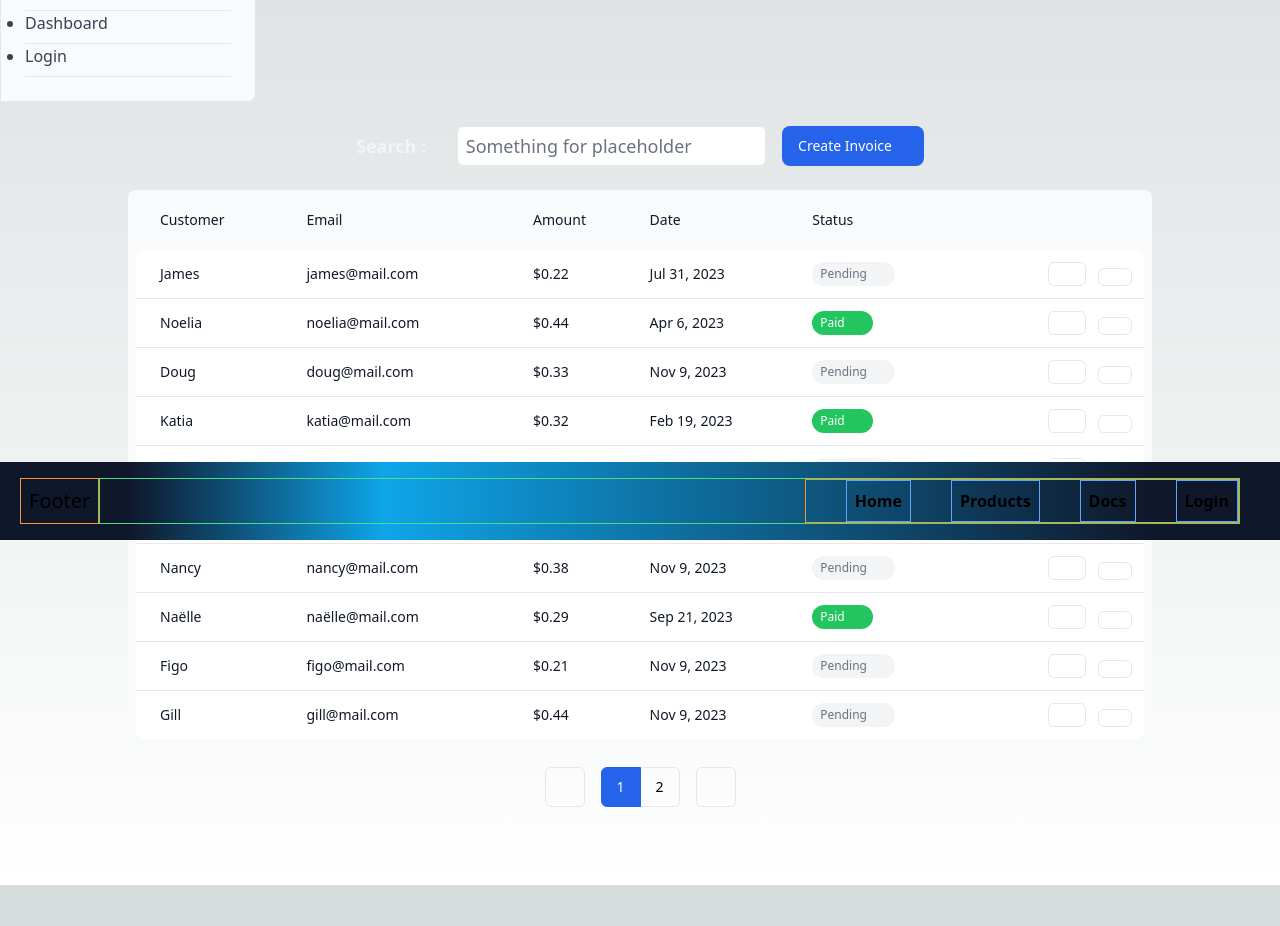
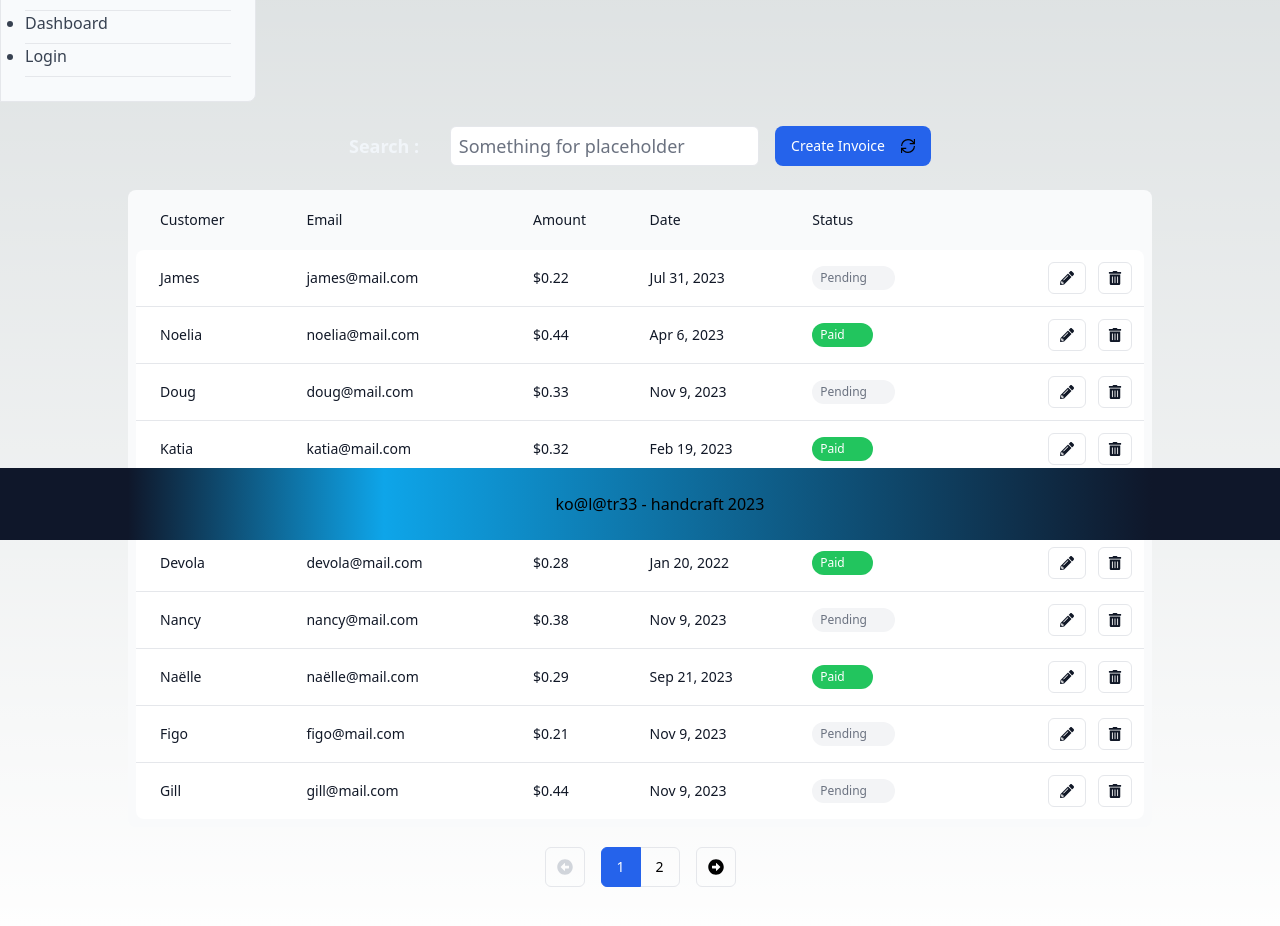
Before and after one commit to TLRKiliann/nextjs14-vishwas, a Next.js app in the folder my-app/: page /dashboard/invoices in a window 1280 px wide. Shown: the part 260-1186 px from the top of the page. Before the commit the page ends 1145 px from the top, so only its background shows below. Built offline with nearby package versions, Linux system fonts and the light colour scheme.

Commit message:
logo added and some changes

```diff
--- a/my-app/app/docs/[[...slug]]/page.tsx
+++ b/my-app/app/docs/[[...slug]]/page.tsx
@@ -2,6 +2,7 @@ import React from 'react';
 import Link from 'next/link';
 import { notFound } from 'next/navigation';
 import type { Metadata } from "next";
+import { BsInfoCircle } from "react-icons/bs";
 
 export const metadata: Metadata = {
     title: {
@@ -53,7 +54,7 @@ const Docs = ({ params }: { params: { slug: string[] } }) => {
                     className="text-slate-200 hover:text-blue-400"
                     replace
                 >
-                    Info
+                    <h2 className='flex flex-row align-center font-bold'>Info &nbsp;<BsInfoCircle /></h2>
                 </Link>
             </p>
 
--- a/my-app/app/docs/info/page.tsx
+++ b/my-app/app/docs/info/page.tsx
@@ -2,6 +2,7 @@
 
 import React from 'react'
 import { useRouter } from 'next/navigation';
+import { BsInfoCircle } from "react-icons/bs";
 
 export default function Info() {
 
@@ -15,7 +16,7 @@ export default function Info() {
     }
   return (
     <div className='min-h-screen'>
-        <h2>Info</h2>
+        <h2 className='flex flex-row align-center text-xl font-bold m-4'>Info &nbsp;<BsInfoCircle /></h2>
         <button
           type="button"
           onClick={handleClick}
--- a/my-app/app/ui/footer.tsx
+++ b/my-app/app/ui/footer.tsx
@@ -3,33 +3,15 @@ import Link from 'next/link'
 export default function Footer() {
     return (
         <>
-            <footer className="sticky flex bottom-0 left-0 w-full
+            <footer className="sticky flex align-center justify-center bottom-0 left-0 w-full
                 bg-gradient-to-r from-slate-900 from-10% via-sky-500 via-30% to-slate-900 to-90%
                 py-4"
             >
 
-                <h1 className="flex items-center text-xl ml-5 border border-orange-400 p-2">Footer</h1>
+                <Link href="/docs/info" className='ml-10 p-2 hover:text-blue-400'>
+                    ko@l@tr33 - handcraft 2023
+                </Link>
 
-                <nav className='w-full flex justify-end mr-10 border border-green-400'>
-                    <ul className='flex font-bold border border-orange-400'>
-
-                        <Link href="/" className='m-auto ml-10 border border-blue-400 p-2'>Home</Link>
-
-
-                        <Link href="/products" className='ml-10 border border-blue-400 p-2 hover:text-slate-400'>
-                            Products
-                        </Link>
-
-                        <Link href="/docs" className='ml-10 border border-blue-400 p-2 hover:text-slate-400'>
-                            Docs
-                        </Link>
-
-                        <Link href="/login" className='ml-10 border border-blue-400 p-2 hover:text-slate-400'>
-                            Login
-                        </Link>
-
-                    </ul>
-                </nav>
             </footer>
         </>
     )
--- a/my-app/app/ui/invoices/buttons.tsx
+++ b/my-app/app/ui/invoices/buttons.tsx
@@ -1,5 +1,8 @@
 import Link from 'next/link';
 //import { deleteInvoice } from '@/app/lib/actions';
+import { FaTrashAlt } from "react-icons/fa";
+import { FaPencilAlt } from "react-icons/fa";
+import { GrUpdate } from "react-icons/gr";
 
 export function CreateInvoice() {
     return (
@@ -10,7 +13,7 @@ export function CreateInvoice() {
           focus-visible:outline-2 focus-visible:outline-offset-2 focus-visible:outline-blue-600"
       >
         <span className="hidden md:block">Create Invoice</span>{' '}
-        <div className="h-5 md:ml-4" />
+        <GrUpdate className="h-5 md:ml-4" />
       </Link>
     );
 }
@@ -21,7 +24,7 @@ export function UpdateInvoice({ id }: { id: string }) {
       href={`/dashboard/invoices/${id}/edit`}
       className="rounded-md border p-2 hover:bg-gray-100"
     >
-      <div className="w-5" />
+      <FaPencilAlt className="w-5" />
     </Link>
   );
 }
@@ -35,7 +38,7 @@ export function DeleteInvoice({ id }: { id: string }) {
 
       <button className="rounded-md border p-2 hover:bg-gray-100">
         <span className="sr-only">Delete</span>
-        <div className="w-4" />
+        <FaTrashAlt className="w-4" />
       </button>
 
     </form>
--- a/my-app/app/ui/invoices/pagination.tsx
+++ b/my-app/app/ui/invoices/pagination.tsx
@@ -5,6 +5,8 @@ import clsx from 'clsx';
 import Link from 'next/link';
 import { generatePagination } from '@/app/lib/utils';
 import { usePathname, useSearchParams } from 'next/navigation';
+import { FaArrowAltCircleLeft } from "react-icons/fa";
+import { FaArrowAltCircleRight } from "react-icons/fa";
 
 export default function Pagination({ totalPages }: { totalPages: number }) {
   // NOTE: comment in this code when you get to this point in the course
@@ -21,8 +23,6 @@ export default function Pagination({ totalPages }: { totalPages: number }) {
   };
   return (
     <>
-      {/* NOTE: comment in this code when you get to this point in the course */}
-
       <div className="inline-flex">
         <PaginationArrow
           direction="left"
@@ -113,9 +113,9 @@ function PaginationArrow({
 
   const icon =
     direction === 'left' ? (
-      <div className="w-4" />
+      <FaArrowAltCircleLeft className="w-4" />
     ) : (
-      <div className="w-4" />
+      <FaArrowAltCircleRight className="w-4" />
     );
 
   return isDisabled ? (
```
